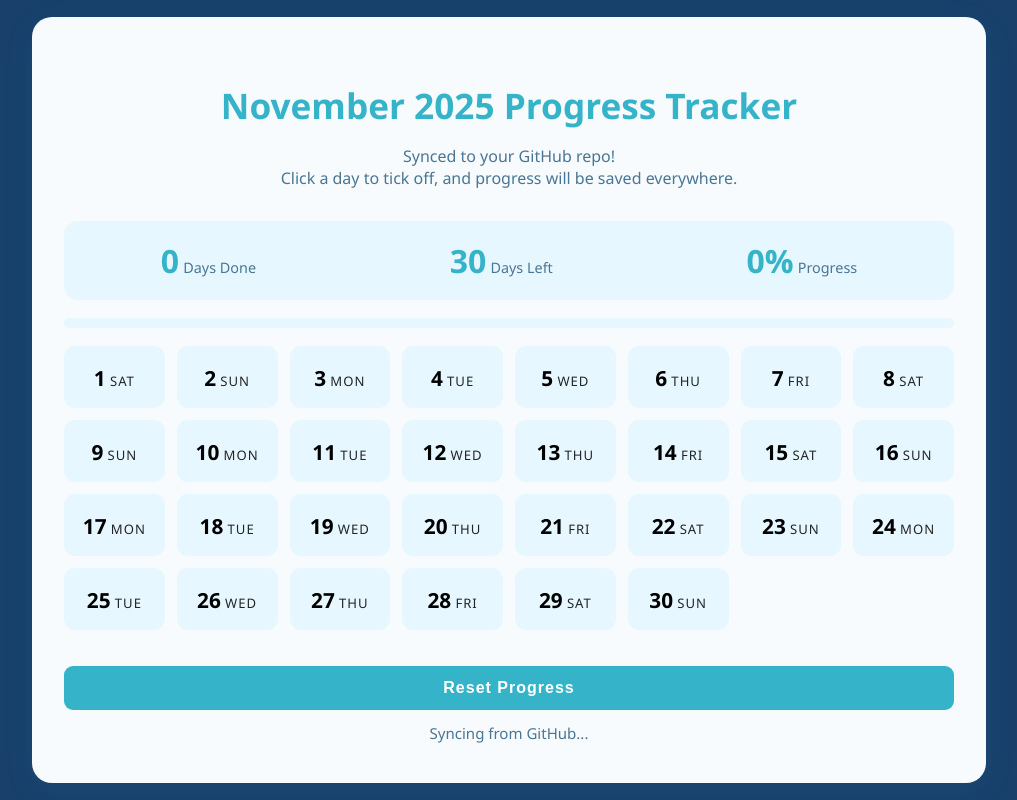
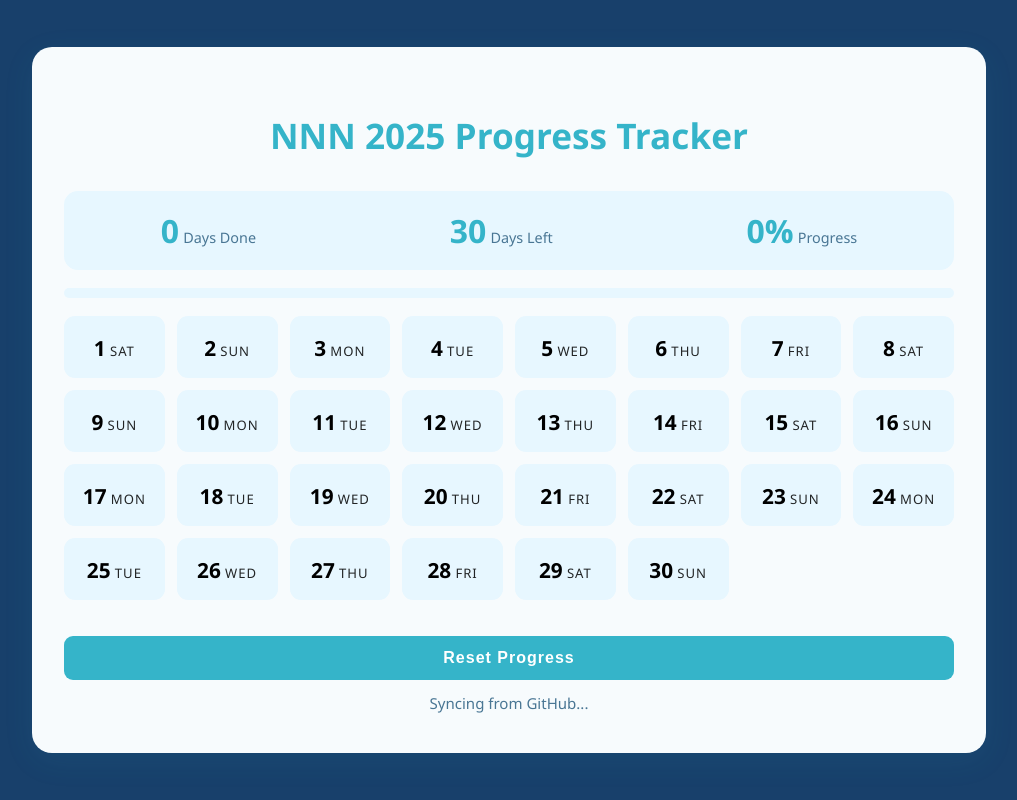
Before and after one commit to shadow-wolf-forge/NovembersTracker, a plain HTML site: page index.html in a window 1280 px wide. Shown: the whole page, without its empty margins (131-1148 px from the left). Drawn offline with Linux system fonts and the light colour scheme; no server answers.

Commit message:
Update index.html

```diff
--- a/index.html
+++ b/index.html
@@ -3,7 +3,7 @@
 <head>
     <meta charset="UTF-8"/>
     <meta name="viewport" content="width=device-width, initial-scale=1.0"/>
-    <title>Nov 2025 Progress Tracker - GitHub Synced</title>
+    <title>NNN Tracker 2025</title>
     <style>
         body {background:#18406b;font-family:'Segoe UI',Tahoma,sans-serif;margin:0;min-height:100vh;display:flex;align-items:center;justify-content:center;}
         .container {background:#f7fbfd;border-radius:20px;box-shadow:0 8px 32px rgba(35,180,201,.08);max-width:890px;width:100%;padding:40px 32px;}
@@ -33,8 +33,8 @@
 <body>
 <div class="container">
     <div class="header">
-        <h1>November 2025 Progress Tracker</h1>
-        <p>Synced to your GitHub repo!<br>Click a day to tick&nbsp;off, and progress will be saved everywhere.</p>
+        <h1>NNN 2025 Progress Tracker</h1>
+
     </div>
     <div class="progress-stats">
         <div class="stat-item">
```
